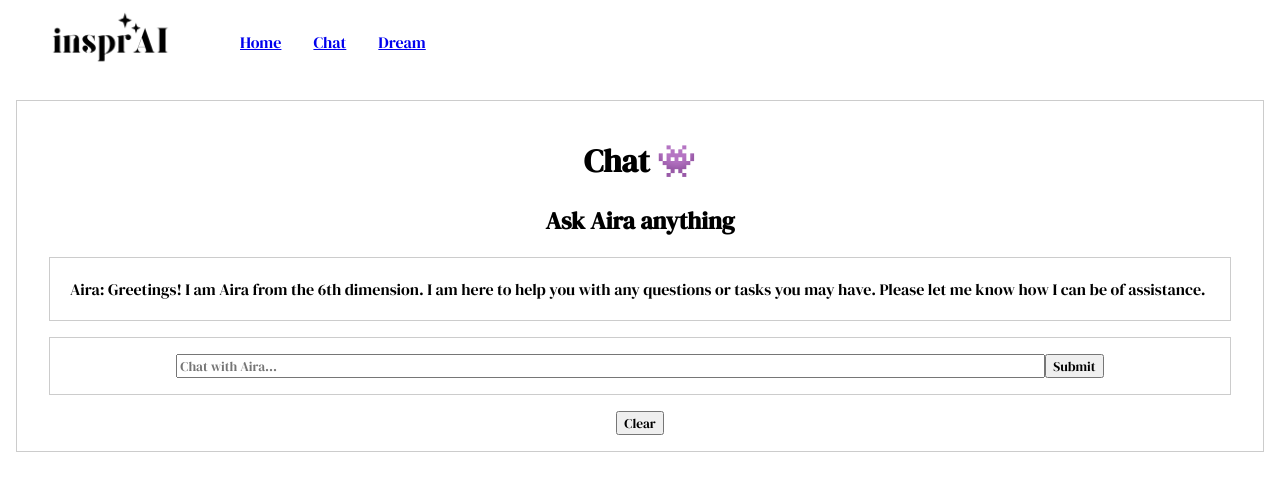
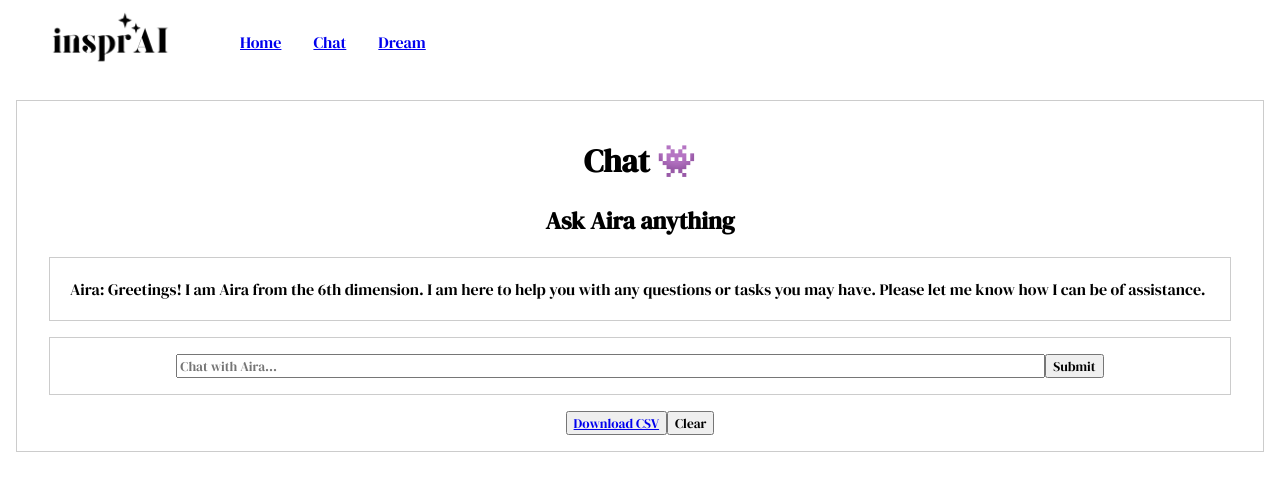
Before and after one commit to bitcraft3r/game-genie-ai, a React (Create React App) app in the folder app/client/: page /chat in a window 1280 px wide. Shown: the top 490 px of the page. Built offline with nearby package versions, Linux system fonts and the light colour scheme.

Commit message:
add download chat as CSV button

```diff
--- a/app/client/package.json
+++ b/app/client/package.json
@@ -8,6 +8,7 @@
     "@testing-library/user-event": "^13.5.0",
     "file-saver": "^2.0.5",
     "react": "^18.2.0",
+    "react-csv": "^2.2.2",
     "react-dom": "^18.2.0",
     "react-router": "^6.8.0",
     "react-router-dom": "^6.8.0",
--- a/app/client/src/Components/Chat.jsx
+++ b/app/client/src/Components/Chat.jsx
@@ -1,5 +1,6 @@
 import React from 'react';
 import { useState } from 'react';
+import { CSVLink } from "react-csv";
 
 const Chat = () => {
     const [input, setInput] = useState("");
@@ -43,6 +44,11 @@ const Chat = () => {
         console.log(data.message);
     }
 
+    // Get date in YYYY-MM-DD format
+    // https://stackoverflow.com/a/29774197
+    let currentDate = new Date();
+    let formattedDate = currentDate.toISOString().split('T')[0];
+
     return (
         <div className="container">
             <div className="header">
@@ -81,6 +87,15 @@ const Chat = () => {
                 </form>
             </div>
             <div>
+                <button>
+                    <CSVLink
+                        data={chatLog}
+                        filename={`insprAI-chat-with-aira-${formattedDate}.csv`}
+                        target="_blank"
+                    >
+                        Download CSV
+                    </CSVLink>
+                </button>
                 <button onClick={clearChat}>Clear</button>
             </div>
         </div>
```
Also changed, not shown: 2 other files (tests, documents, lock files or other folders).
